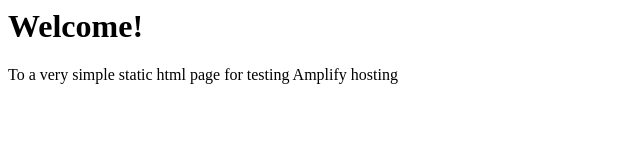
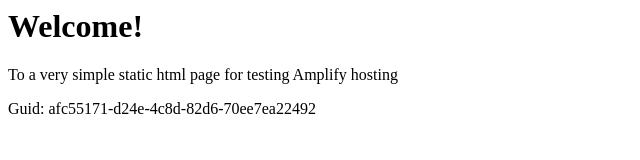
Before and after one commit to aws-aemilia-sin/Github-PR-Commit-Integration-Test-DoNotTouch-Gith-P5X5MO5I-v1-prod-ap-southeast-1, a website: page src/index.html in a window 1280 px wide. Shown: the whole page, without its empty margins (0-640 px from the left). Drawn offline with Linux system fonts and the light colour scheme.

Commit message:
commit from integ tests

```diff
--- a/src/index.html
+++ b/src/index.html
@@ -1,3 +1,5 @@
+
+
 <html lang="en">
 
 <head>
@@ -10,6 +12,6 @@
 <body>
     <h1>Welcome!</h1>
     <p>To a very simple static html page for testing Amplify hosting</p>
-</body>
+    <p>Guid: afc55171-d24e-4c8d-82d6-70ee7ea22492</p></body>
 
 </html>
```
